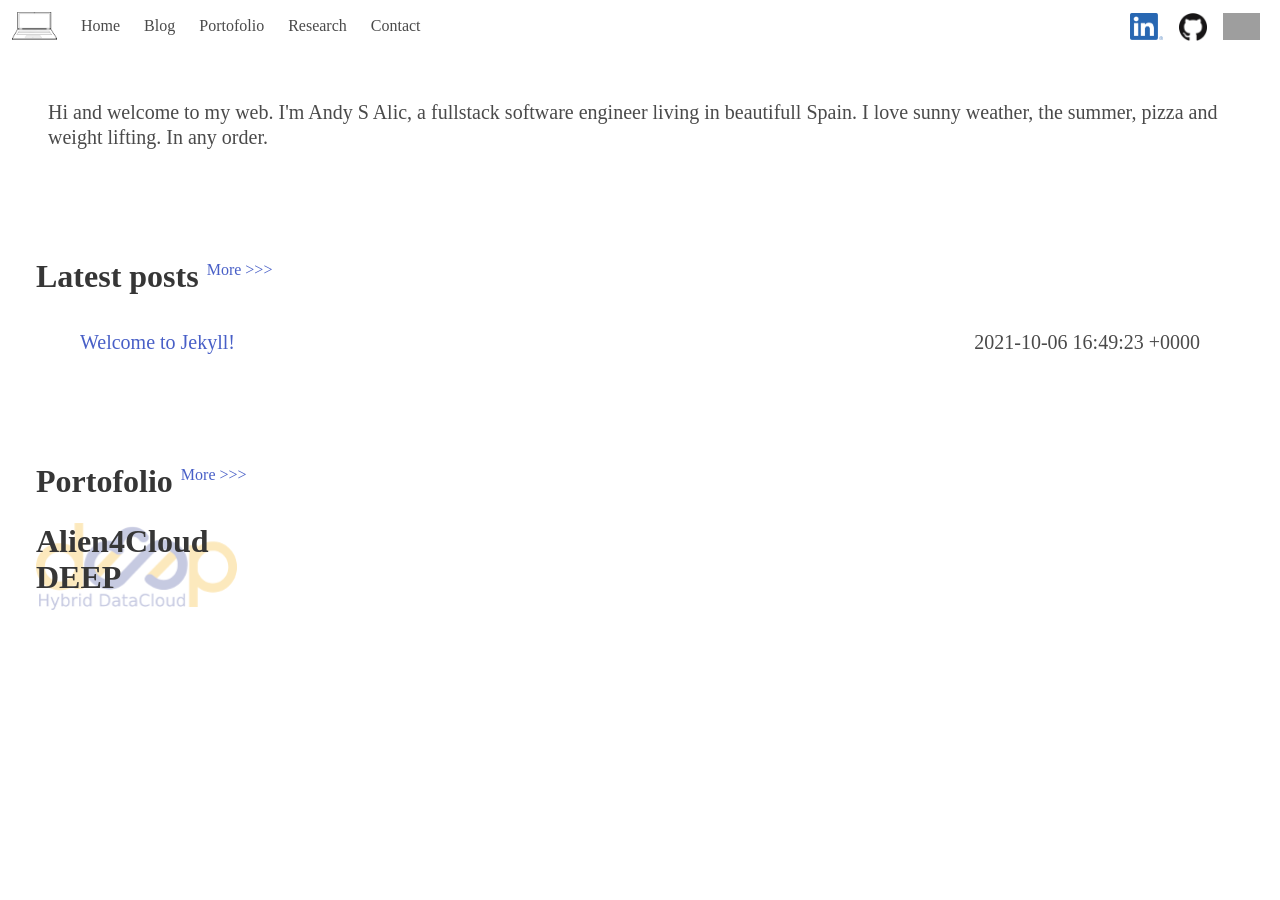
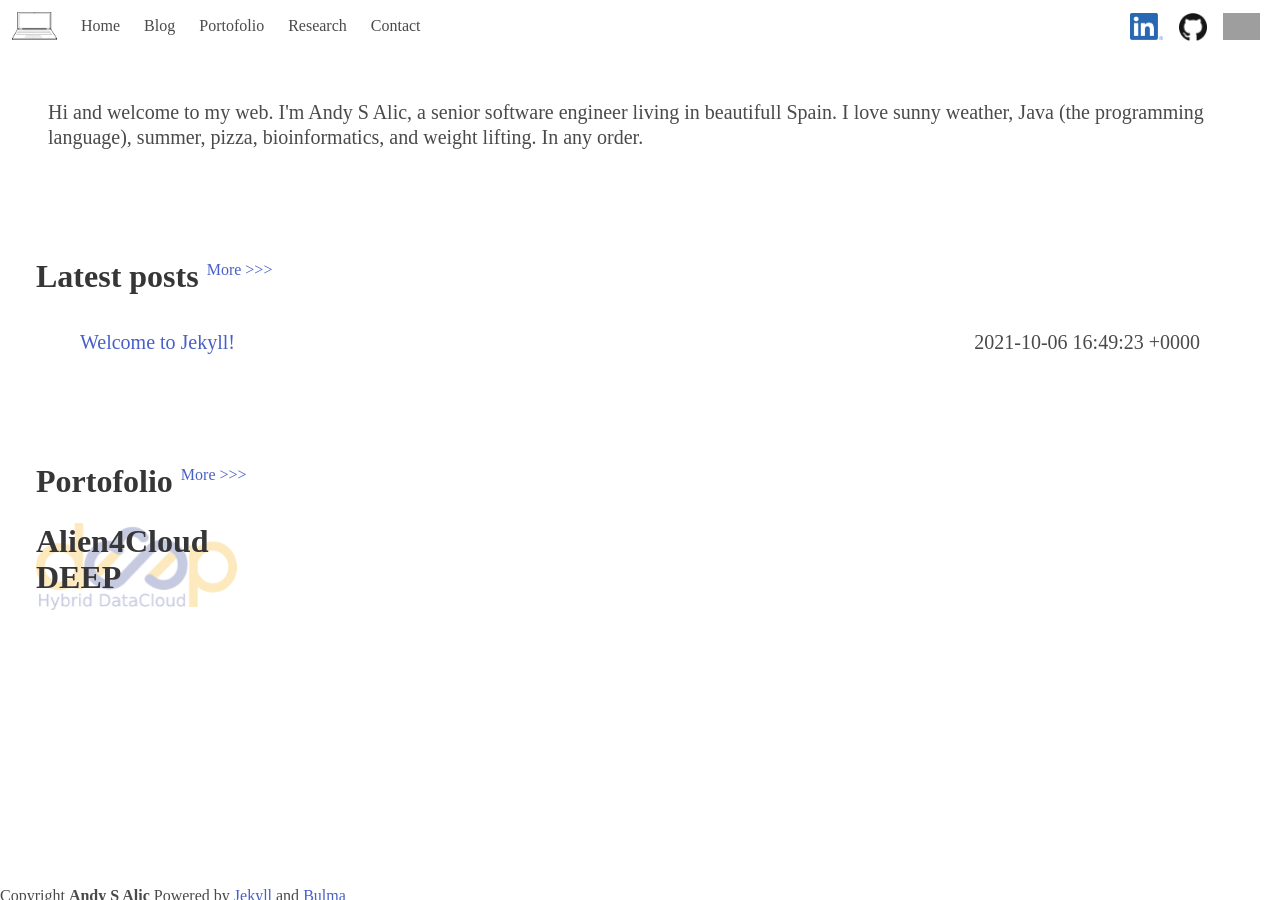
Before and after one commit to asalic/asalic.github.io, a Jekyll site: the page built from index.markdown, in a window 1280 px wide. Built offline with Jekyll 4.4.1, drawn with Linux system fonts in a browser that asks for light colours; grey boxes are pictures that could not be loaded.

Commit message:
add footer

```diff
--- /dev/null
+++ b/_includes/footer.html
@@ -0,0 +1,4 @@
+<div class="footer-main">
+  <span>Copyright <b>Andy S Alic</b></span>
+  <span>Powered by <a href="https://jekyllrb.com/">Jekyll</a> and <a href="https://bulma.io/">Bulma</a></span>
+</div>
--- a/_layouts/default.html
+++ b/_layouts/default.html
@@ -8,6 +8,9 @@
 </head>
 <body>
 	{% include navbar.html %}
-  {{ content }}
+  <div class="content-main">
+    {{ content }}
+  </div>
+  {% include footer.html %}
 </body>
 </html>
--- a/_layouts/home.html
+++ b/_layouts/home.html
@@ -6,8 +6,8 @@ layout: default
   <div class="hero-body">
     <p class="subtitle">
       Hi and welcome to my web.
-      I'm Andy S Alic, a fullstack software engineer living in beautifull Spain.
-      I love sunny weather, the summer, pizza and weight lifting.
+      I'm Andy S Alic, a senior software engineer living in beautifull Spain.
+      I love sunny weather, Java (the programming language), summer, pizza, bioinformatics, and weight lifting.
       In any order.
     </p>
   <div>
--- a/_sass/main.scss
+++ b/_sass/main.scss
@@ -21,3 +21,16 @@ body {
 .navbar-nav > .active > a {
     background-color: blue ;
 }
+
+.content-main {
+
+}
+
+.footer-main {
+  position: fixed;
+   bottom: 0;
+   left: 0;
+   right: 0;
+  height: 1em;
+ max-height: 1em;
+}
```
